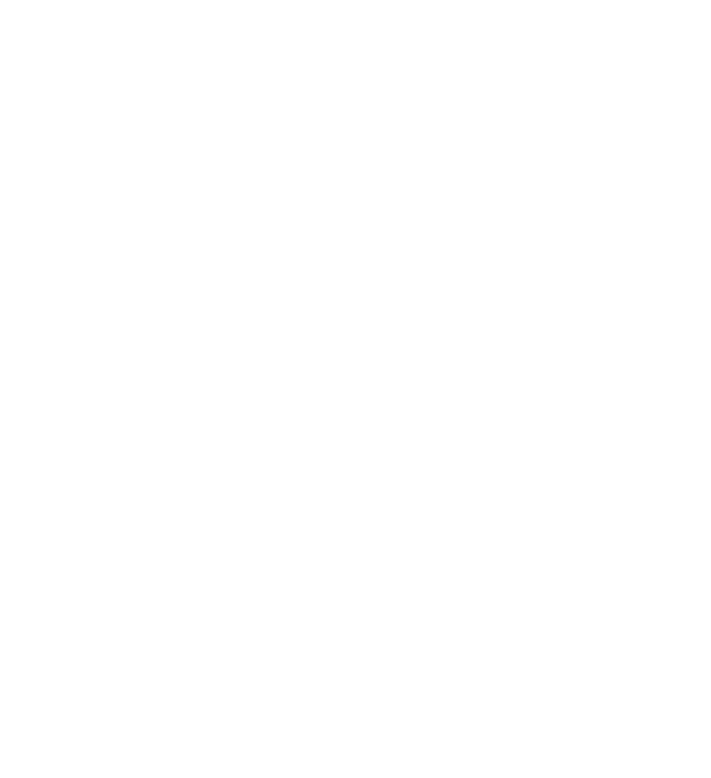
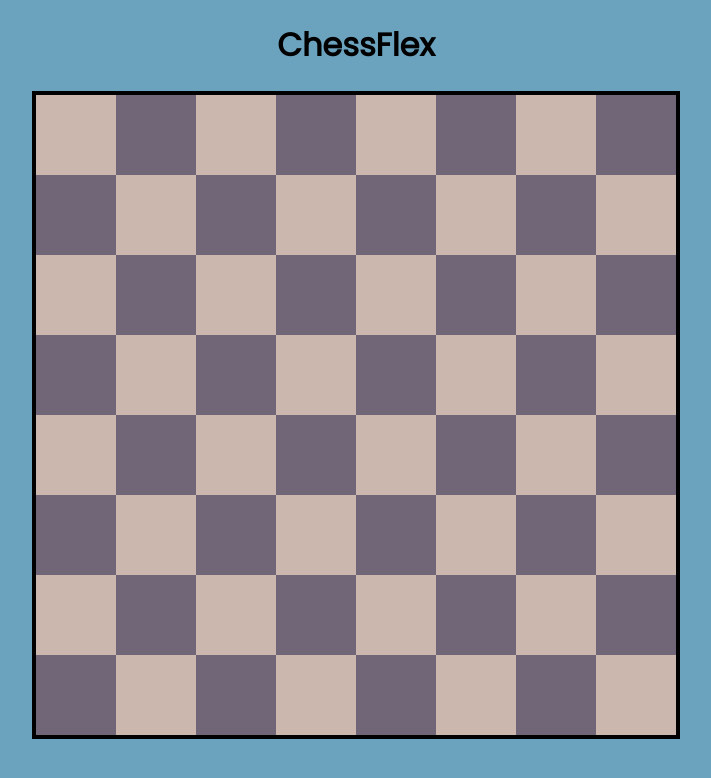
Before and after one commit to WrnerM/chessboard-flexbox, a plain HTML site: page index.html in a window 1280 px wide. Shown: the whole page, without its empty margins (284-995 px from the left). Drawn offline with Linux system fonts and the light colour scheme.

Commit message:
chessboard complete, pieces to be added

```diff
--- a/index.html
+++ b/index.html
@@ -3,9 +3,91 @@
 <head>
   <meta charset="UTF-8">
   <meta name="viewport" content="width=device-width, initial-scale=1.0">
-  <title>Document</title>
+  <link rel="stylesheet" href="styles.css">
+  <link href='https://fonts.googleapis.com/css?family=Poppins' rel='stylesheet'>
+  <title>ChessFlex</title>
 </head>
 <body>
+  <h1 class="title">ChessFlex</h1>
+
+  <main>
+
+    <div class="chessboard">
+      <div class="white-square"></div>
+      <div class="black-square"></div>
+      <div class="white-square"></div>
+      <div class="black-square"></div>
+      <div class="white-square"></div>
+      <div class="black-square"></div>
+      <div class="white-square"></div>
+      <div class="black-square"></div>
+
+      <div class="black-square"></div>
+      <div class="white-square"></div>
+      <div class="black-square"></div>
+      <div class="white-square"></div>
+      <div class="black-square"></div>
+      <div class="white-square"></div>
+      <div class="black-square"></div>
+      <div class="white-square"></div>
+
+      <div class="white-square"></div>
+      <div class="black-square"></div>
+      <div class="white-square"></div>
+      <div class="black-square"></div>
+      <div class="white-square"></div>
+      <div class="black-square"></div>
+      <div class="white-square"></div>
+      <div class="black-square"></div>
+
+      <div class="black-square"></div>
+      <div class="white-square"></div>
+      <div class="black-square"></div>
+      <div class="white-square"></div>
+      <div class="black-square"></div>
+      <div class="white-square"></div>
+      <div class="black-square"></div>
+      <div class="white-square"></div>
+      <div class="white-square"></div>
+      <div class="black-square"></div>
+      <div class="white-square"></div>
+      <div class="black-square"></div>
+      <div class="white-square"></div>
+      <div class="black-square"></div>
+      <div class="white-square"></div>
+      <div class="black-square"></div>
+
+      <div class="black-square"></div>
+      <div class="white-square"></div>
+      <div class="black-square"></div>
+      <div class="white-square"></div>
+      <div class="black-square"></div>
+      <div class="white-square"></div>
+      <div class="black-square"></div>
+      <div class="white-square"></div>
+      <div class="white-square"></div>
+      <div class="black-square"></div>
+      <div class="white-square"></div>
+      <div class="black-square"></div>
+      <div class="white-square"></div>
+      <div class="black-square"></div>
+      <div class="white-square"></div>
+      <div class="black-square"></div>
+
+      <div class="black-square"></div>
+      <div class="white-square"></div>
+      <div class="black-square"></div>
+      <div class="white-square"></div>
+      <div class="black-square"></div>
+      <div class="white-square"></div>
+      <div class="black-square"></div>
+      <div class="white-square"></div>
+
+
+    </div>
+
+
+  </main>
 
 </body>
 </html>
--- a/styles.css
+++ b/styles.css
@@ -0,0 +1,36 @@
+* {
+  font-family: "Poppins";
+  background-color: #6BA3BE;
+}
+
+main {
+  display: flex;
+  justify-content: center;
+  align-items: center;
+}
+
+.title {
+  display: flex;
+  justify-content: center;
+}
+
+.chessboard {
+  width: 100%;
+  display: flex;
+  flex-wrap: wrap;
+  max-width: 80vmin;
+  border: 4px solid rgb(0, 0, 0);
+  aspect-ratio: 1;
+}
+
+.white-square {
+  width: 12.5%;
+  height: 12.5%;
+  background-color: rgb(204,183,174);
+}
+
+.black-square {
+  width: 12.5%;
+  height: 12.5%;
+  background-color: rgb(112,102,119);
+}
```
